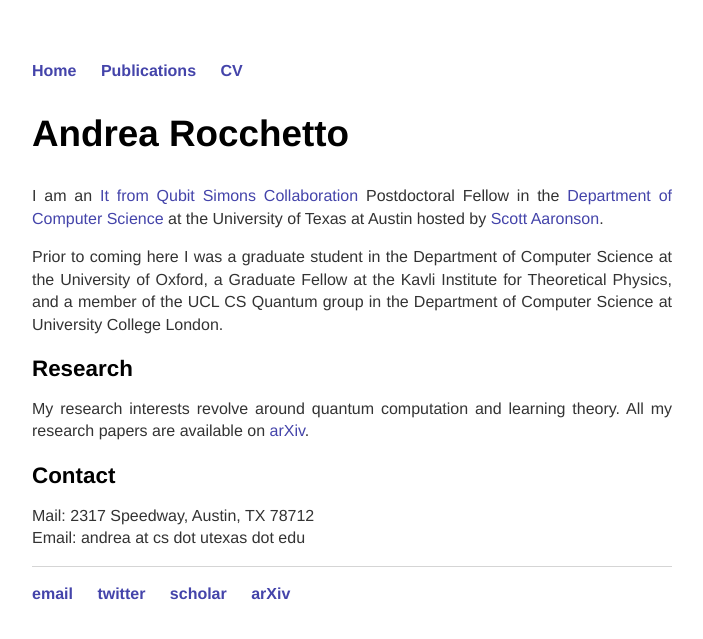
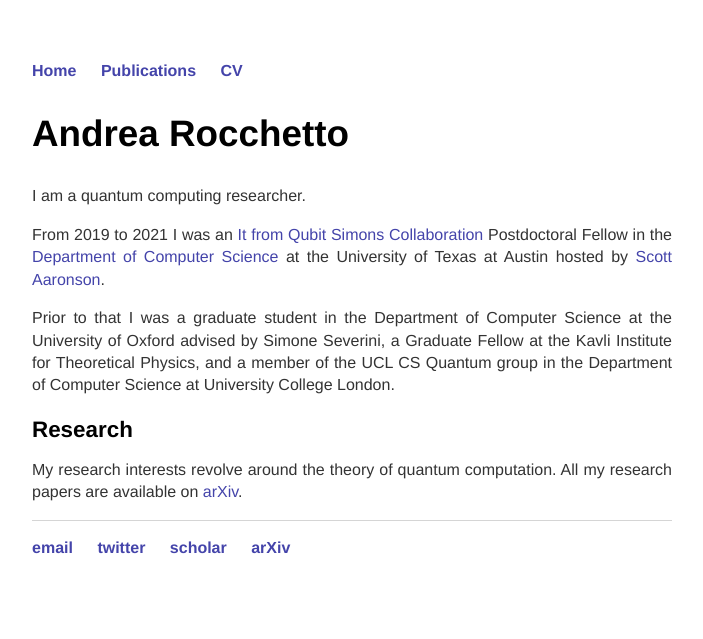
Before and after one commit to andrearocchetto/andrearocchetto.github.io, a Jekyll site: the page built from index.html, in a window 1280 px wide. Shown: the top 639 px of the page, without its empty margins (288-991 px from the left). Built offline with Jekyll 4.4.1, drawn with Linux system fonts in a browser that asks for light colours.

Commit message:
Update index.html

```diff
--- a/index.html
+++ b/index.html
@@ -5,14 +5,14 @@ title: Andrea Rocchetto
 <div class="blurb">
 	<h2>Andrea Rocchetto</h2>
 	<p></p>
-	<p>I am an <a href="https://www.simonsfoundation.org/team/andrea-rocchetto/">It from Qubit Simons Collaboration</a>  Postdoctoral Fellow in the <a href="https://www.cs.utexas.edu/">Department of Computer Science</a> at the University of Texas at Austin hosted by <a href="https://www.scottaaronson.com/">Scott Aaronson</a>.
+	<p>I am a quantum computing researcher.<p>
+	<p><p>
+	<p>	From 2019 to 2021 I was an
+	 <a href="https://www.simonsfoundation.org/team/andrea-rocchetto/">It from Qubit Simons Collaboration</a>  Postdoctoral Fellow in the <a href="https://www.cs.utexas.edu/">Department of Computer Science</a> at the University of Texas at Austin hosted by <a href="https://www.scottaaronson.com/">Scott Aaronson</a>.
 	<p></p>
-	<p>Prior to coming here I was a graduate student in the Department of Computer Science at the University of Oxford, a Graduate Fellow at the Kavli Institute for Theoretical Physics, and a member of the UCL CS Quantum group  in the Department of Computer Science at University College London.</p>
+	<p>Prior to that I was a graduate student in the Department of Computer Science at the University of Oxford advised by Simone Severini, a Graduate Fellow at the Kavli Institute for Theoretical Physics, and a member of the UCL CS Quantum group  in the Department of Computer Science at University College London.</p>
 	<h4>Research</h4>
-	<p>My research interests revolve around quantum computation and learning theory. All my research papers are available on <a href="https://arxiv.org/search/?searchtype=author&query=Rocchetto%2C+A">arXiv</a>.</p>
+	<p>My research interests revolve around the theory of quantum computation. All my research papers are available on <a href="https://arxiv.org/search/?searchtype=author&query=Rocchetto%2C+A">arXiv</a>.</p>
 	  </body>
 	</html>
-	<h4>Contact</h4>
-	<p>Mail: 2317 Speedway, Austin, TX 78712 <br>
-		Email: andrea at cs dot utexas dot edu</p>
 </div><!-- /.blurb -->
```
